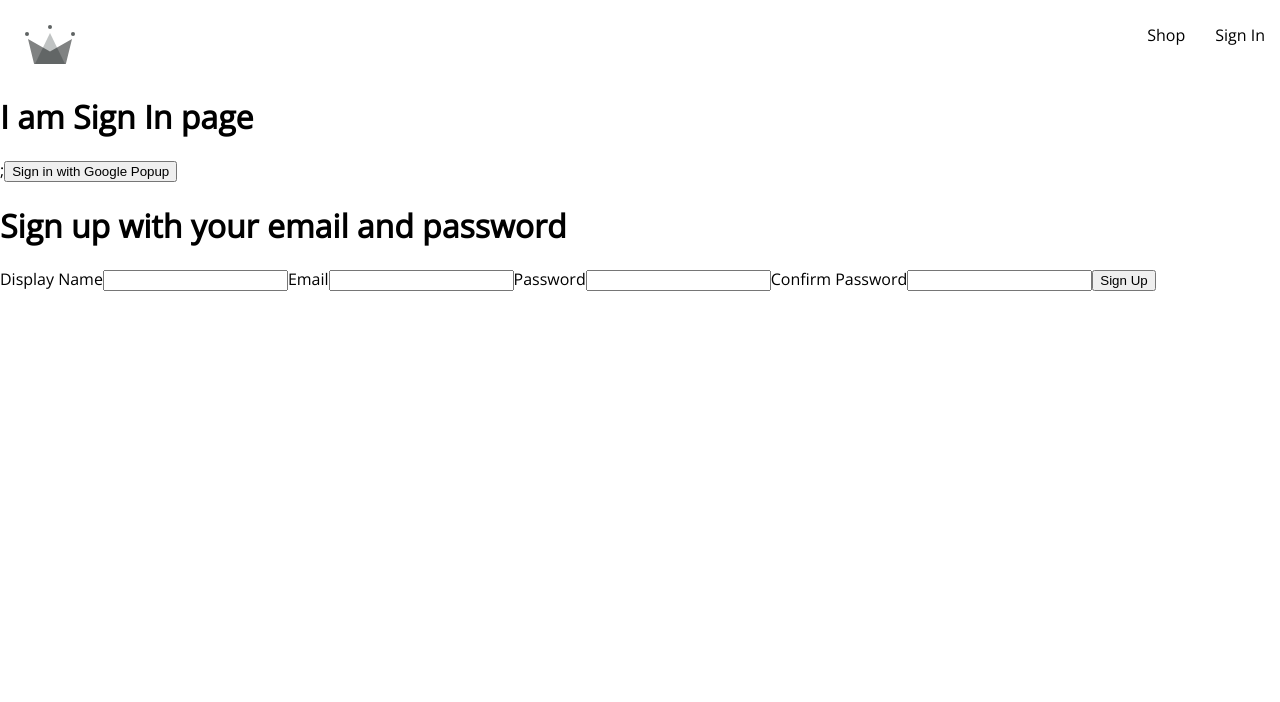
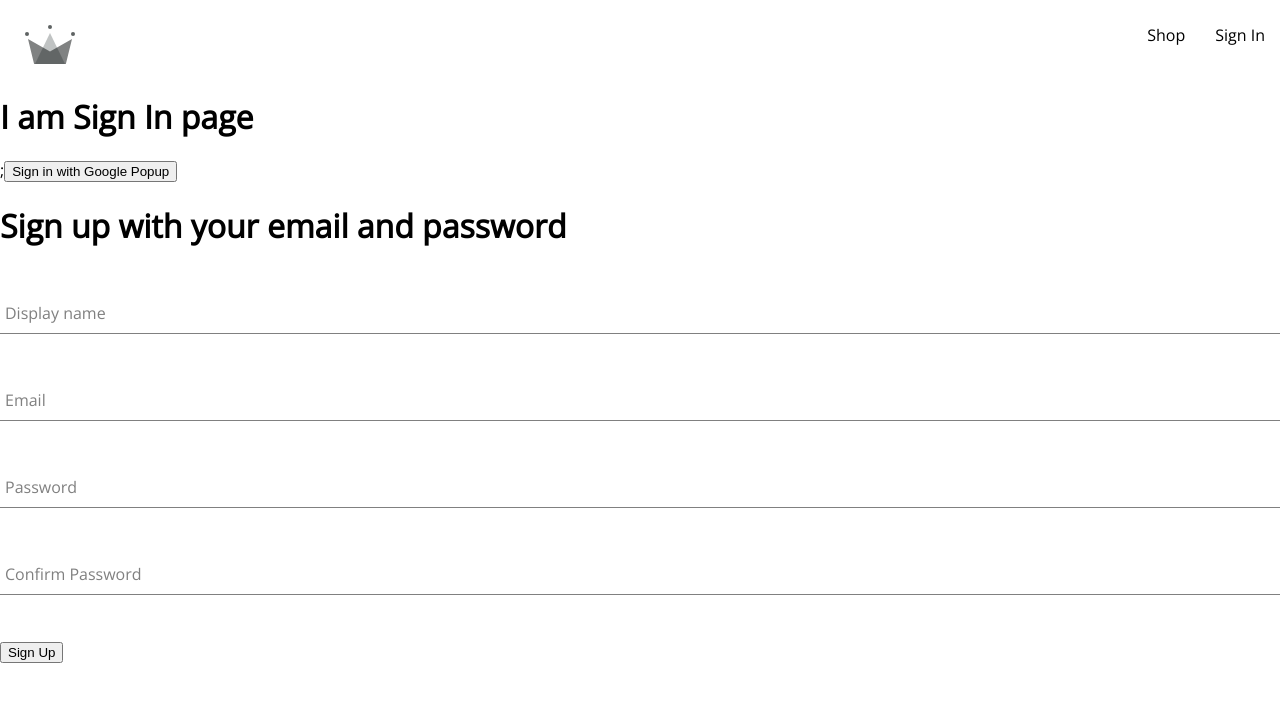
Before and after one commit to alekzizz/ecommerce_app, a React (Create React App) app: page /sign-in in a window 1280 px wide. Shown: the top 702 px of the page. Built offline with nearby package versions, Linux system fonts and the light colour scheme.

Commit message:
form input component and styles

```diff
--- /dev/null
+++ b/src/components/form-input/form-input.component.jsx
@@ -0,0 +1,20 @@
+import "./form-input.styles.scss";
+
+const FormInput = ({ label, ...otherProps }) => {
+  return (
+    <div className="group">
+      <input className="form-input" {...otherProps} />
+      {label && (
+        <label
+          className={`${
+            otherProps.value.length ? "shrink" : ""
+          } form-input-label`}
+        >
+          {label}
+        </label>
+      )}
+    </div>
+  );
+};
+
+export default FormInput;
--- /dev/null
+++ b/src/components/form-input/form-input.styles.scss
@@ -0,0 +1,54 @@
+$sub-color: grey;
+$main-color: black;
+
+@mixin shrinkLabel {
+  top: -14px;
+  font-size: 12px;
+  color: $main-color;
+}
+
+.group {
+  position: relative;
+  margin: 45px 0;
+
+  .form-input {
+    background: none;
+    background-color: white;
+    color: $sub-color;
+    font-size: 18px;
+    padding: 10px 10px 10px 5px;
+    display: block;
+    width: 100%;
+    border: none;
+    border-radius: 0;
+    border-bottom: 1px solid $sub-color;
+    margin: 25px 0;
+
+    &:focus {
+      outline: none;
+    }
+
+    &:focus ~ .form-input-label {
+      @include shrinkLabel();
+    }
+  }
+
+  input[type='password'] {
+    letter-spacing: 0.3em;
+  }
+
+  .form-input-label {
+    color: $sub-color;
+    font-size: 16px;
+    font-weight: normal;
+    position: absolute;
+    pointer-events: none;
+    left: 5px;
+    top: 10px;
+    transition: 300ms ease all;
+
+    &.shrink {
+      @include shrinkLabel();
+    }
+  }
+}
--- a/src/components/sign-up-form/sign-up-form.component.jsx
+++ b/src/components/sign-up-form/sign-up-form.component.jsx
@@ -4,6 +4,7 @@
   createAuthUserWithEmailAndPassword,
   createUserDocumentFromAuth,
 } from "../../utils/firebase/firebase.utils";
+import FormInput from "../form-input/form-input.component";
 
 const defaultFormFields = {
   displayName: "",
@@ -53,35 +54,32 @@
     <div>
       <h1>Sign up with your email and password</h1>
       <form onSubmit={handleSubmit}>
-        <label>Display Name</label>
-        <input
-          type="text"
+        <FormInput
+          label="Display name"
+          type="displayName"
           required
           onChange={handleChange}
           name="displayName"
           value={displayName}
         />
-
-        <label>Email</label>
-        <input
+        <FormInput
+          label="Email"
           type="email"
           required
           onChange={handleChange}
           name="email"
           value={email}
         />
-
-        <label>Password</label>
-        <input
+        <FormInput
+          label="Password"
           type="password"
           required
           onChange={handleChange}
           name="password"
           value={password}
         />
-
-        <label>Confirm Password</label>
-        <input
+        <FormInput
+          label="Confirm Password"
           type="password"
           required
           onChange={handleChange}
```
